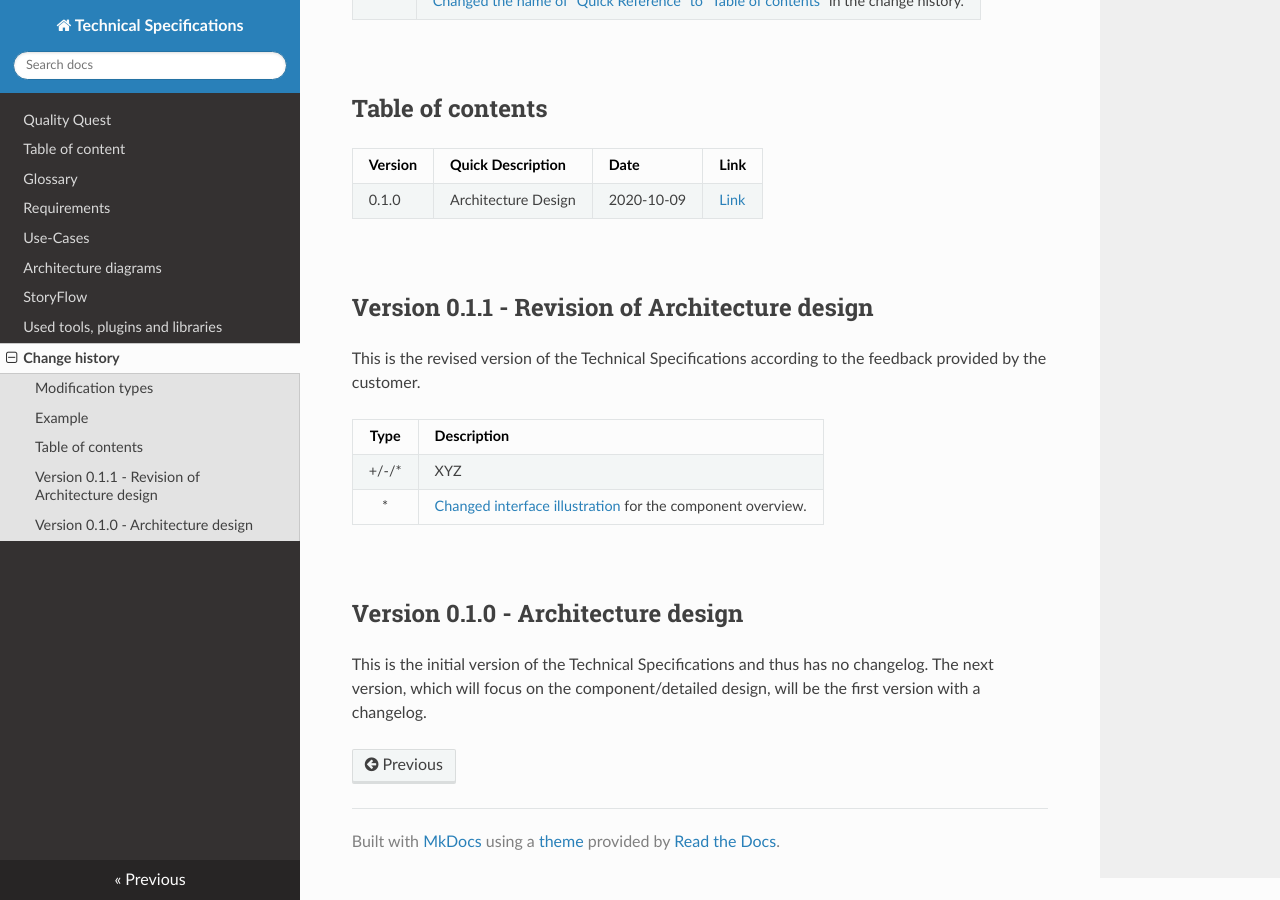
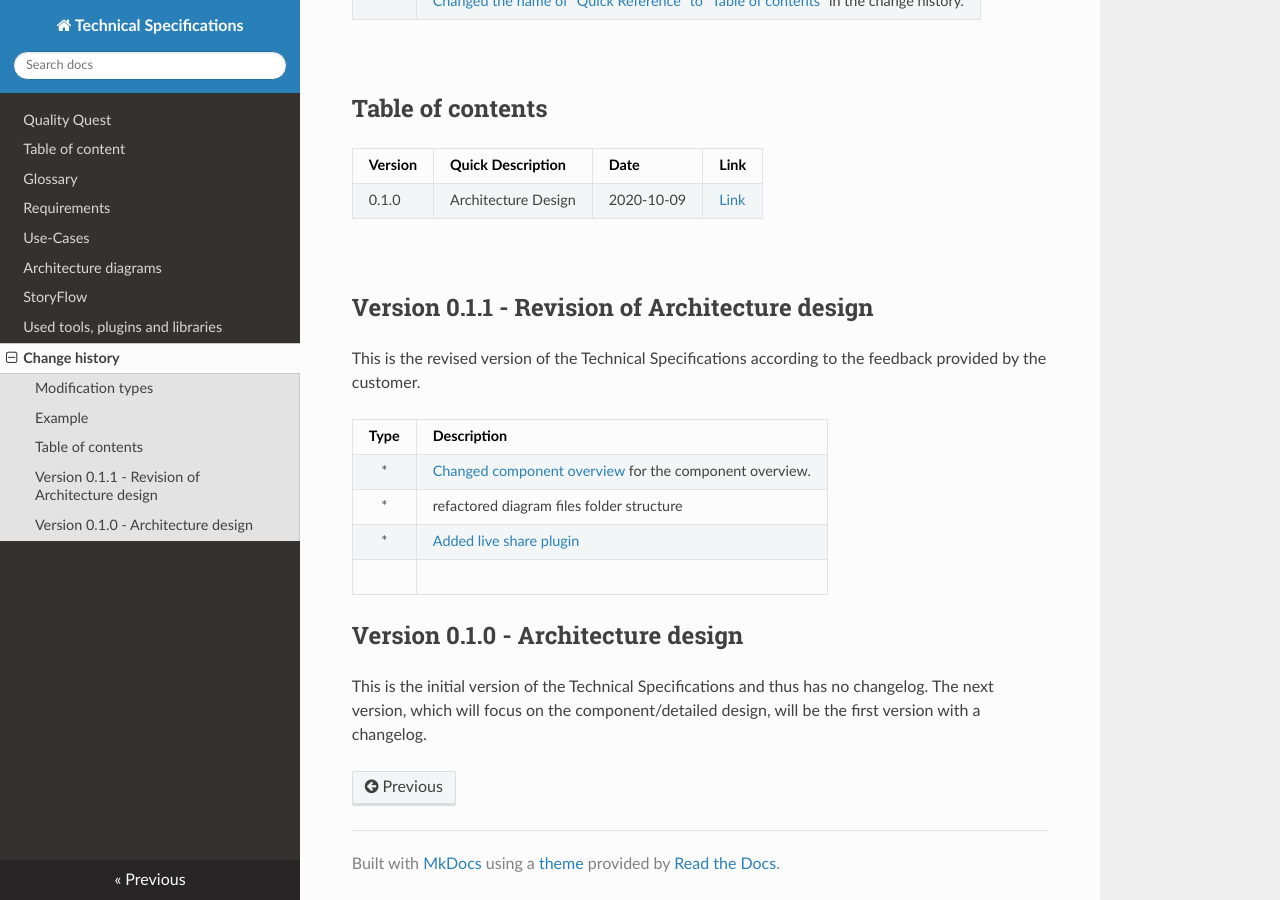
Before and after one commit to Brotenko/QualityQuest, an MkDocs documentation site: the page built from Docs/Technical Specifications/docs/changehistory.md, in a window 1280 px wide and 900 px high, scrolled down 702 px. Built offline with MkDocs 1.6.1, drawn with Linux system fonts in a browser that asks for light colours; nearby versions of some CDN libraries.

Commit message:
updated diagram svgses

```diff
--- a/Docs/Technical Specifications/docs/changehistory.md
+++ b/Docs/Technical Specifications/docs/changehistory.md
@@ -36,9 +36,9 @@ This is the revised version of the Technical Specifications according to the fee
 
 | Type  | Description |
 | :---: | :---------- |
-| +/-/* | XYZ         |
-|*      | [Changed interface illustration](architectureDiagrams.md#Component-Overview) for the component overview. |
-
+|*      | [Changed component overview](architectureDiagrams.md#Component-Overview) for the component overview. |
+|*|refactored diagram files folder structure|
+|*|[Added live share plugin](usedtools.md#Usedplugins)|
 </br>
 
 ## Version 0.1.0 - Architecture design
```
Also changed, not shown: Docs/Technical Specifications/docs/architectureDiagrams.md (+5 -5 lines), Docs/Technical Specifications/docs/storyflow.md (+4 -4 lines), Docs/Technical Specifications/docs/usedtools.md (+1 -0 lines), Docs/Technical Specifications/docs/diagrams/ComponentDiagrams/ModeratorClientComponentDiagram.svg, Docs/Technical Specifications/docs/diagrams/ComponentDiagrams/PlayerAudienceClientComponentDiagram.svg, Docs/Technical Specifications/docs/diagrams/ComponentDiagrams/ServerComponentDiagram.svg, Docs/Technical Specifications/docs/diagrams/ComponentDiagrams/overviewComponents.svg, 1 other file.
